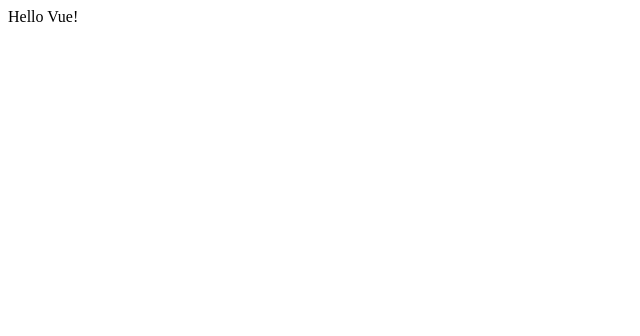
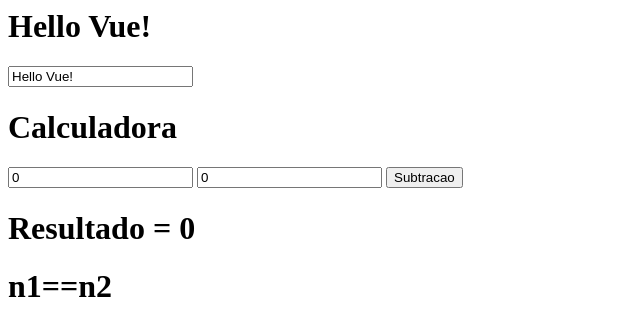
Before and after one commit to alciomarhollanda/dev4bimestre, a plain HTML site: page index.html in a window 1280 px wide. Shown: the whole page, without its empty margins (0-640 px from the left). Drawn offline with nearby package versions, Linux system fonts and the light colour scheme.

Commit message:
Calculadora feita com vueJs

```diff
--- a/index.html
+++ b/index.html
@@ -6,14 +6,37 @@
     <body>
 
         <div id="app">
-            {{ message }}
+            <h1> {{ message }} </h1>
+
+            <input v-model="message">
+
+            <h1> Calculadora </h1>
+            <input v-model.number="n1" type="number">
+            <input v-model.number="n2" type="number">
+
+            <button v-on:click="subtracao">Subtracao</button>
+
+            <h1> Resultado = {{n1+n2}} </h1>
+
+            <h1 v-if="resultado!=undefined"> Resultado = {{resultado}} </h1>
+
+            <h1 v-if="n1==n2"> n1==n2 </h1>
+
         </div>
 
         <script>
             var app = new Vue({
                 el: '#app',
                 data: {
-                    message: 'Hello Vue!'
+                    message: 'Hello Vue!',
+                    n1:0,
+                    n2:0,
+                    resultado:undefined
+                },
+                methods: {
+                    subtracao: function () {
+                        this.resultado = this.n1 - this.n2;
+                    }
                 }
             });
 
```
